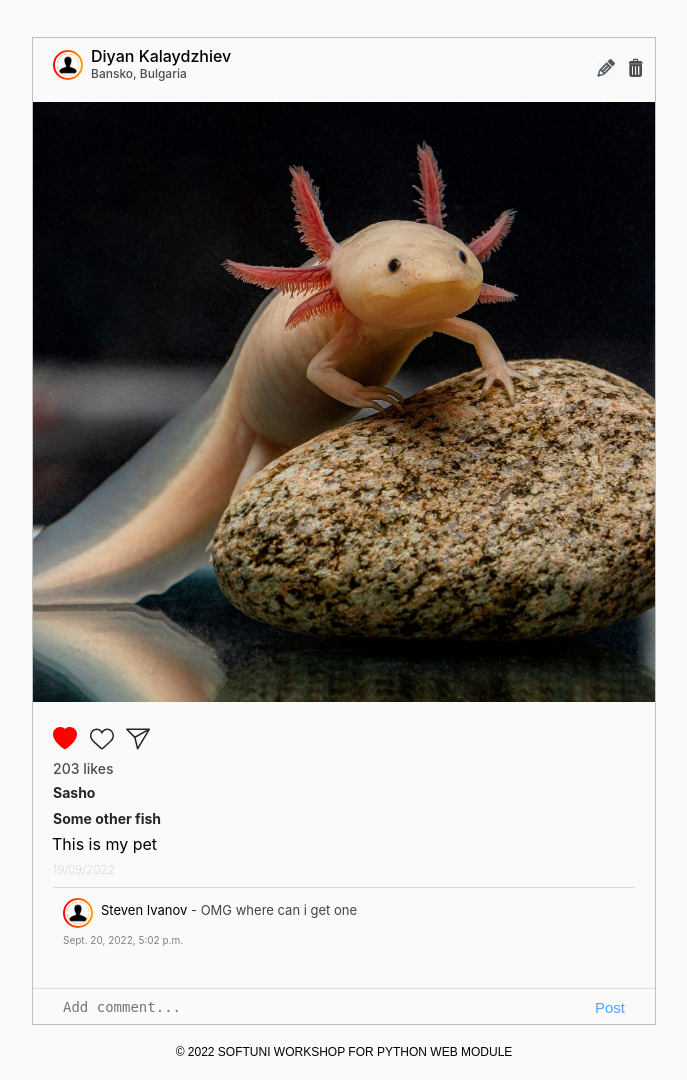
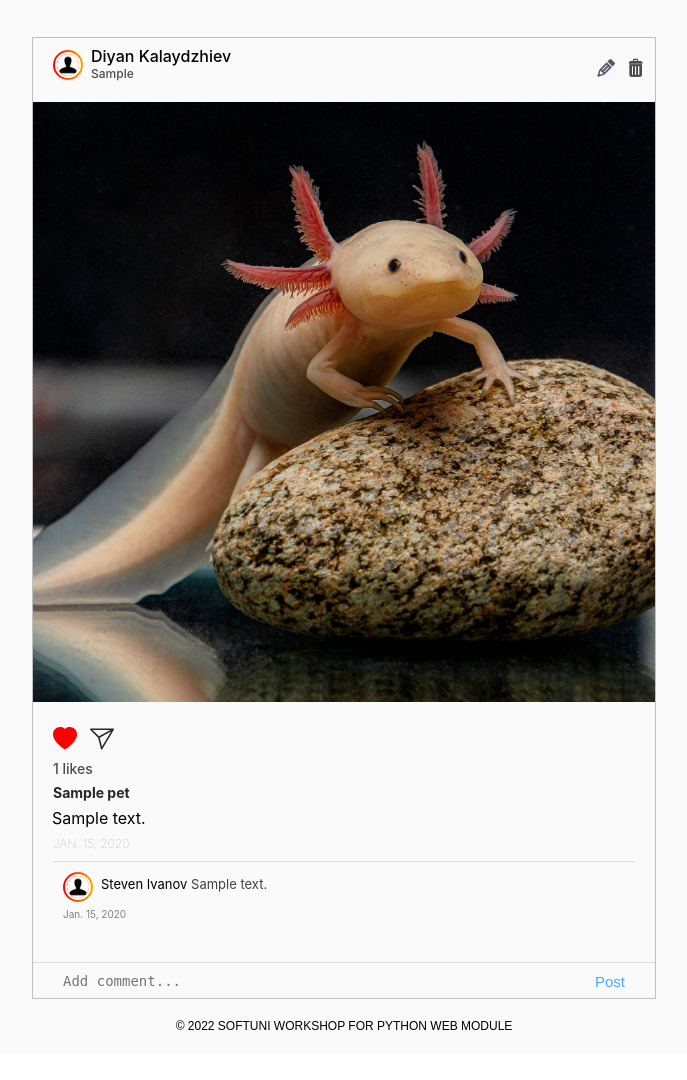
Before and after one commit to Funcrow1349/python_web_basics, a Django app: template petstagram/templates/photos/photo-details-page.html in a window 1280 px wide. Shown: the part 86-1166 px from the top of the page, without its empty margins (296-983 px from the left). After the commit the page ends 1116 px from the top, so only its background shows below. Run offline with Django 4.2, Linux system fonts and the light colour scheme; the template is opened without the code that fills it: values that come from a table or form of the project are taken from there, others are empty; tables that the repository leaves empty hold one stand-in row (values such as "Sample post").

Commit message:
Petstagram Workshop

```diff
--- a/petstagram/petstagram/common/models.py
+++ b/petstagram/petstagram/common/models.py
@@ -9,6 +9,9 @@ class Comment(models.Model):
     date_time_of_publication = models.DateField(auto_now_add=True)
     to_photo = models.ForeignKey(Photo, on_delete=models.CASCADE)
 
+    class Meta:
+        ordering = ['-date_time_of_publication']
+
 
 class Like(models.Model):
     to_photo = models.ForeignKey(Photo, on_delete=models.CASCADE)
--- a/petstagram/petstagram/photos/views.py
+++ b/petstagram/petstagram/photos/views.py
@@ -16,7 +16,7 @@ def photo_details(request, pk):
         'likes': likes,
         'comments': comments
     }
-    return render(request, 'photos/photo-details-page.html', comments)
+    return render(request, 'photos/photo-details-page.html', context)
 
 
 def photo_edit(request):
--- a/petstagram/templates/photos/photo-details-page.html
+++ b/petstagram/templates/photos/photo-details-page.html
@@ -33,20 +33,23 @@
                             <br>
 
                             <!-- IF the photo has location -->
-                            <span>Bansko, Bulgaria</span>
+                            {% if photo.location %}
+                                <span>{{ photo.location }}</span>
+                            {% endif %}
 
                             <!-- IF the viewer is the creator of the photo -->
                             <div class="edit-delete-btns">
 
                                 <!-- Link to Edit Pet Photo Page -->
-                                <a href="#">
+                                <a href="{% url 'photo edit' photo.pk %}">
                                     <img class="edit-img" src="{% static 'images/edit-pen-icon-6.jpg' %}"
                                          alt="edit button">
                                 </a>
 
                                 <!-- Link to Delete Pet Photo Page -->
                                 <a href="#">
-                                    <img class="bin-img" src="{% static 'images/icon-remove-22.jpg' %}" alt="bin button">
+                                    <img class="bin-img" src="{% static 'images/icon-remove-22.jpg' %}"
+                                         alt="bin button">
                                 </a>
                             </div>
                             <!-- End IF the viewer is the creator of the photo -->
@@ -60,7 +63,7 @@
                 <!-- Start Pet Photo -->
                 <div class="imgBx" id="place the id of the photo here">
                     <!-- Pet Photo -->
-                    <img src="/images/axolotl.jpeg" alt="post" class="cover">
+                    <img src="{% static 'images/axolotl.jpeg' %}" alt="post" class="cover">
                 </div>
                 <!-- End Pet Photo -->
 
@@ -74,9 +77,10 @@
                             <span class="heart">
 
                                     <!-- Link to Like Path -->
-									<a href="#">
+									<a href="{% url 'like' photo.id %}">
 
 										<!-- IF user has liked the photo -->
+                                        {% if likes %}
                                             <svg style="color: red"
                                                  xmlns="http://www.w3.org/2000/svg"
                                                  width="24"
@@ -93,6 +97,7 @@
                                         </svg>
 
                                             <!-- IF NOT user has liked the photo -->
+                                        {% else %}
                                             <svg aria-label="Like"
                                                  color="#262626"
                                                  fill="#262626"
@@ -100,6 +105,7 @@
                                                  role="img"
                                                  viewBox="0 0 48 48"
                                                  width="24">
+                                        {% endif %}
                                         <!-- Coordinate path -->
                                         <path d="M34.6 6.1c5.7 0 10.4 5.2 10.4
                                                     11.5 0 6.8-5.9 11-11.5 16S25 41.3 24
@@ -122,7 +128,7 @@
                             <!-- Start Share  Button -->
 
                             <!-- Link to Share Path -->
-                            <a href="#">
+                            <a href="{% url 'share' photo.id %}">
                                 <svg aria-label="Share Post" class="_8-yf5 " color="#262626" fill="#262626"
                                      height="24" role="img" viewBox="0 0 48 48" width="24">
                                     <path d="M47.8 3.8c-.3-.5-.8-.8-1.3-.8h-45C.9 3.1.3
@@ -139,30 +145,27 @@
                     <!-- End Like and Share Buttons Section -->
 
                     <!-- Number of Likes for the Photo -->
-                    <p class="likes">203 likes</p>
+                    <p class="likes">{{ likes.count }} likes</p>
 
                     <!-- Start Tagged Pets Section-->
+                    {% for pet in photo.tagged_pets.all %}
                         <!-- Link to First Tagged Pet Details Page -->
-                    <a href="#">
+                        <a href="{% url 'pet details' 'username' pet.slug %}">
                             <p class="message">
-                            <b>Sasho</b>
-                        </p>
-                    </a>
-                    <!-- Link to Second Tagged Pet Details Page -->
-                    <a href="#">
-                        <p class="message">
-                            <b>Some other fish</b>
+                                <b>{{ pet.name }}</b>
                             </p>
                         </a>
                         <!-- End Tagged Pets Section-->
+                    {% endfor %}
 
                     <!-- Photo description -->
-                    <p class="pet-details">This is my pet</p>
+                    <p class="pet-details">{{ photo.description }}</p>
 
                     <!-- Date of Publication or edit of the Photo -->
-                    <h5 class="postTime">19/09/2022</h5>
+                    <h5 class="postTime">{{ photo.date_of_publication }}</h5>
 
                     <!-- Start Comments Section -->
+                    {% for comment in comments %}
                         <div class="comments">
                             <div class="top">
                                 <div class="userDetails">
@@ -180,13 +183,14 @@
                                             <!-- User First and/or Last Name or username-->
                                             <a href="">Steven Ivanov</a>
                                             <!-- User Comment -->
-                                        - OMG where can i get one
+                                            {{ comment.text }}
                                         </p>
                                     </div>
-                                <span>Sept. 20, 2022, 5:02 p.m.</span>
+                                    <span>{{ comment.date_time_of_publication }}</span>
                                 </div>
                             </div>
                         </div>
+                    {% endfor %}
                     <!-- End Comments Section -->
                 </div>
 
```
Lines whose indentation alone changed are shown as unchanged.
